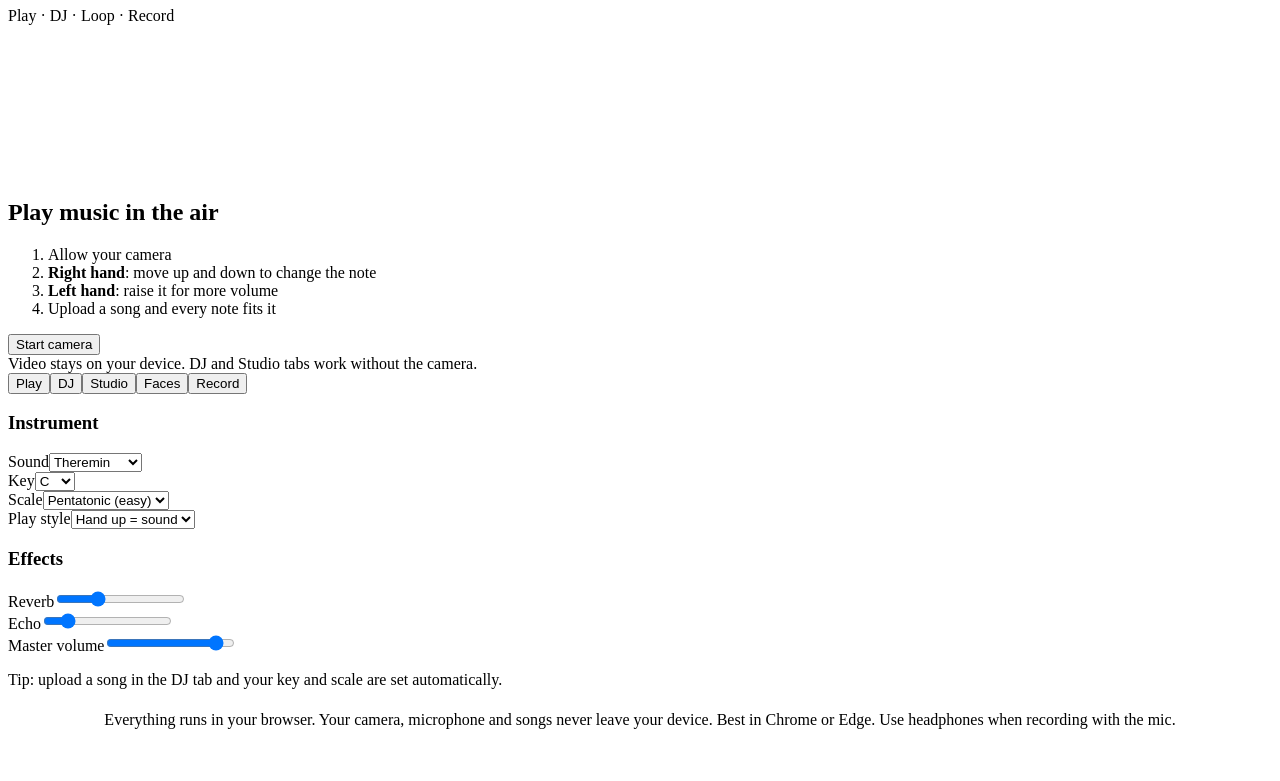
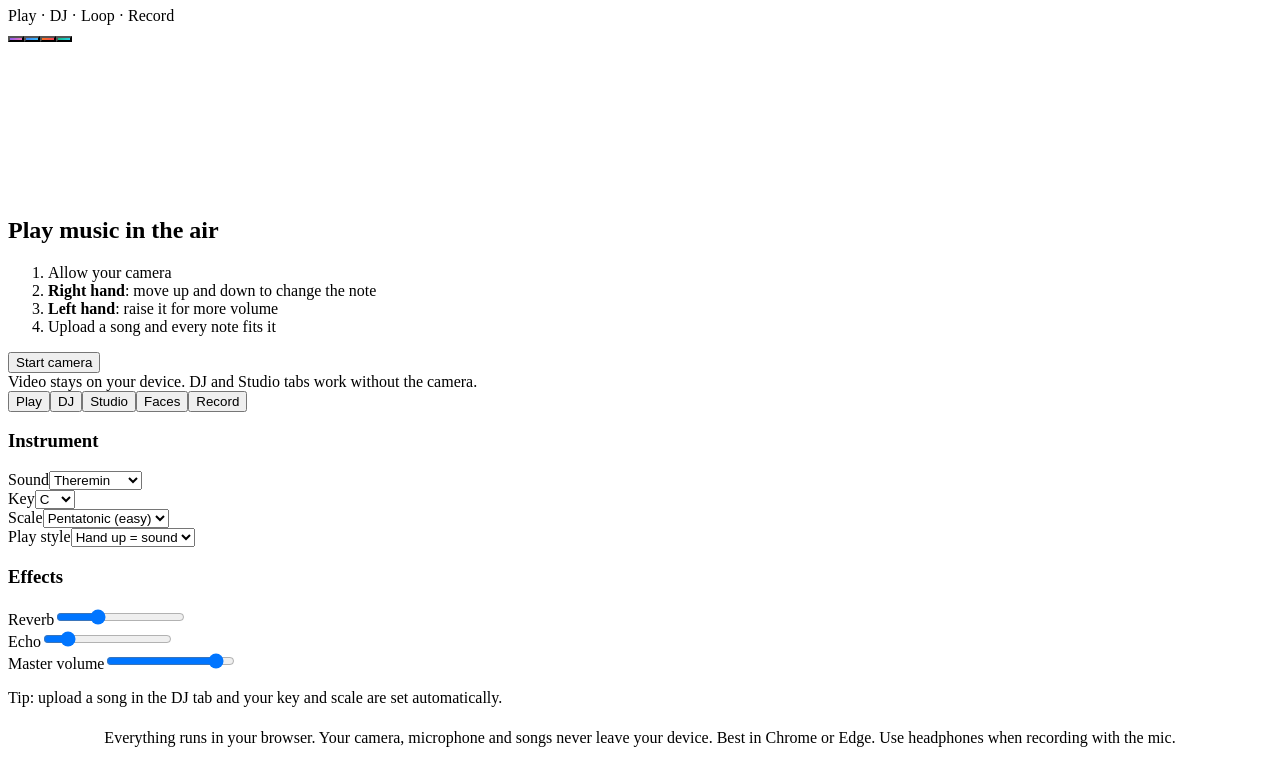
Before and after one commit to neminorniel24-droid/noxymusic, a website with bundled scripts: page index.html in a window 1280 px wide. Shown: the part 73-854 px from the top of the page. Built offline with nearby package versions, Linux system fonts and the light colour scheme.

Commit message:
html: Load theme.js for accent themes

```diff
--- a/index.html
+++ b/index.html
@@ -64,4 +64,5 @@
 <script src="js/record.js"></script>
 <script src="js/ui.js"></script>
 <script src="js/storage.js"></script>
+<script src="js/theme.js"></script>
 </body></html>
```
